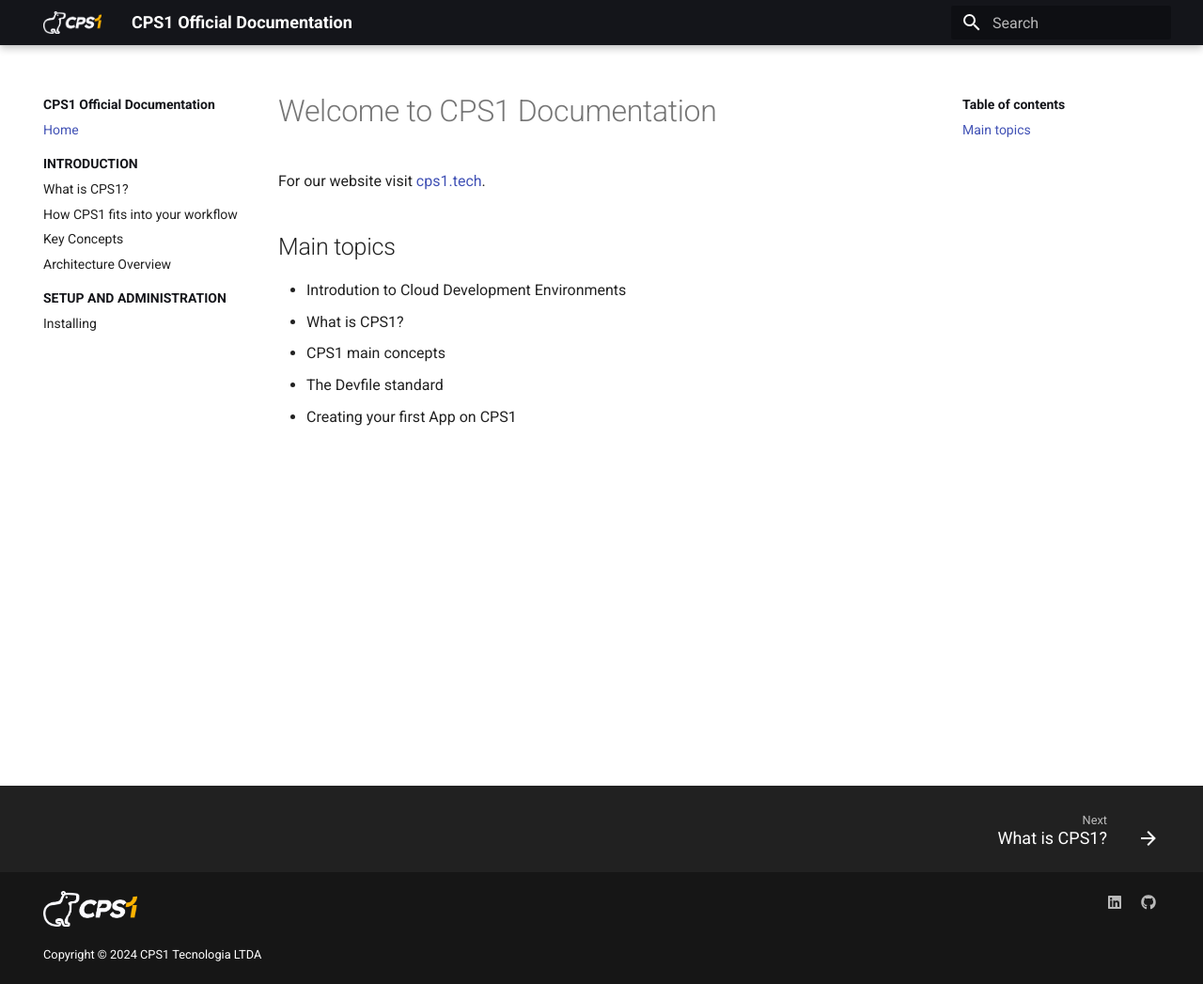
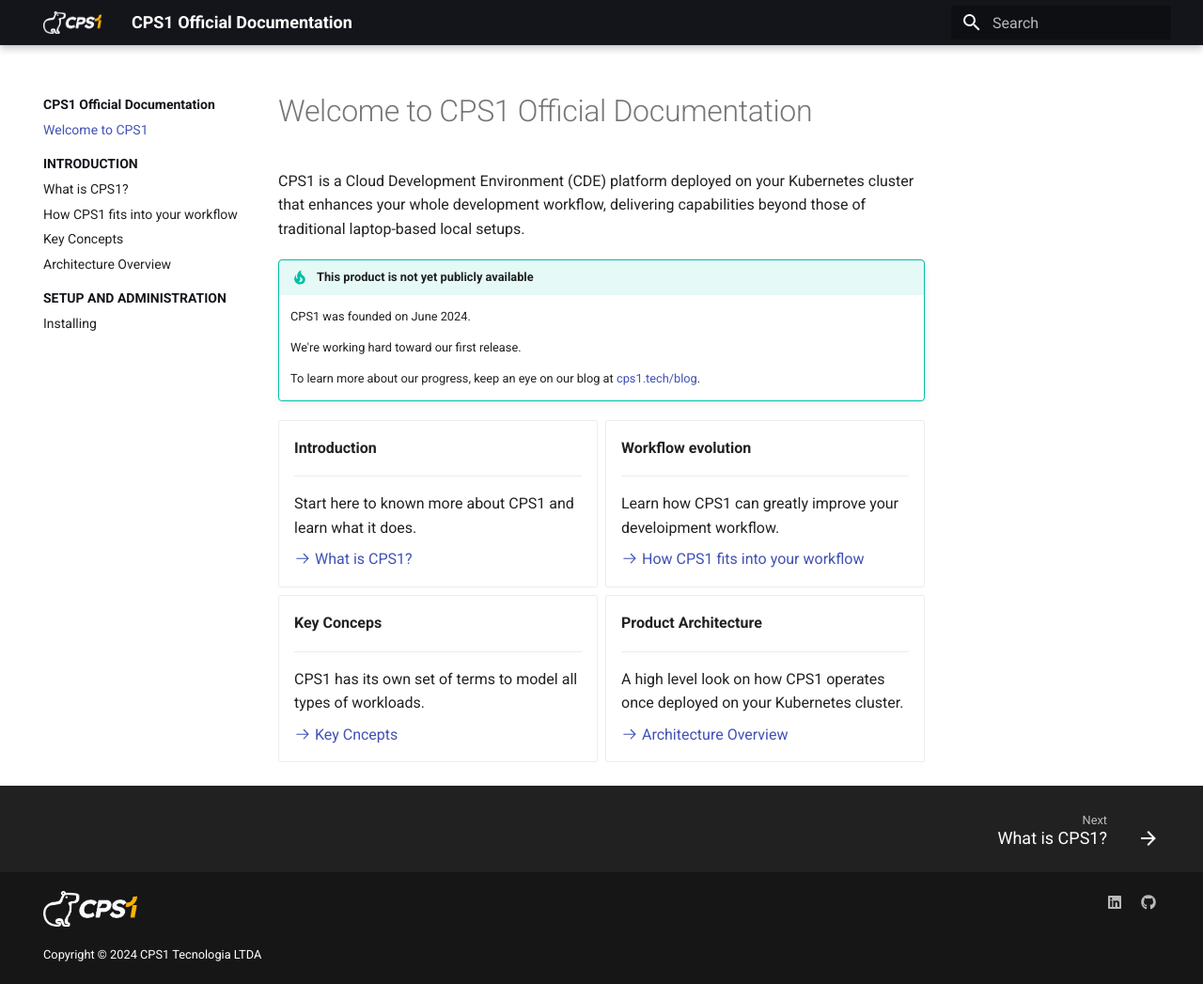
Before and after one commit to cps-1/docs, an MkDocs documentation site: the page built from docs/index.md, in a window 1280 px wide and 1047 px high. Shown: the whole window at 94% size. Built offline with MkDocs 1.6.1 and Material for MkDocs 9.7.7, drawn with Linux system fonts in a browser that asks for light colours.

Commit message:
feat: improve index page

```diff
--- a/docs/index.md
+++ b/docs/index.md
@@ -1,11 +1,47 @@
-# Welcome to CPS1 Documentation
+# Welcome to CPS1 Official Documentation
 
-For our website visit [cps1.tech](https://cps1.tech).
+CPS1 is a Cloud Development Environment (CDE) platform deployed on your Kubernetes cluster that enhances your whole development workflow, delivering capabilities beyond those of traditional laptop-based local setups.
 
-## Main topics
+!!! tip "This product is not yet publicly available"
 
-* Introdution to Cloud Development Environments
-* What is CPS1?
-* CPS1 main concepts
-* The Devfile standard
-* Creating your first App on CPS1
+    CPS1 was founded on June 2024.
+
+    We're working hard toward our first release.
+
+    To learn more about our progress, keep an eye on our blog at [cps1.tech/blog](https://cps1.tech/blog).
+
+<div class="grid cards" markdown>
+
+-   __Introduction__
+
+    ---
+
+    Start here to known more about CPS1 and learn what it does.
+
+    [:octicons-arrow-right-24: What is CPS1?](what-is-cps1.md)
+
+-   __Workflow evolution__
+
+    ---
+
+    Learn how CPS1 can greatly improve your develoipment workflow.
+
+    [:octicons-arrow-right-24: How CPS1 fits into your workflow](how-cps1-fits-workflow.md)
+
+-   __Key Conceps__
+
+    ---
+
+    CPS1 has its own set of terms to model all types of workloads.
+
+    [:octicons-arrow-right-24: Key Cncepts](key-concepts.md)
+
+-   __Product Architecture__
+
+    ---
+
+    A high level look on how CPS1 operates once deployed on your Kubernetes cluster.
+
+    [:octicons-arrow-right-24: Architecture Overview](architecture-overview.md)
+
+</div>
--- a/mkdocs.yml
+++ b/mkdocs.yml
@@ -22,9 +22,14 @@
   - footnotes
   - pymdownx.details
   - pymdownx.superfences
+  - attr_list
+  - md_in_html
+  - pymdownx.emoji:
+      emoji_index: !!python/name:material.extensions.emoji.twemoji
+      emoji_generator: !!python/name:material.extensions.emoji.to_svg
 
 nav:
-  - Home: index.md
+  - Welcome to CPS1: index.md
   - Introduction:
     - What is CPS1?: what-is-cps1.md
     - How CPS1 fits into your workflow: how-cps1-fits-workflow.md
```
